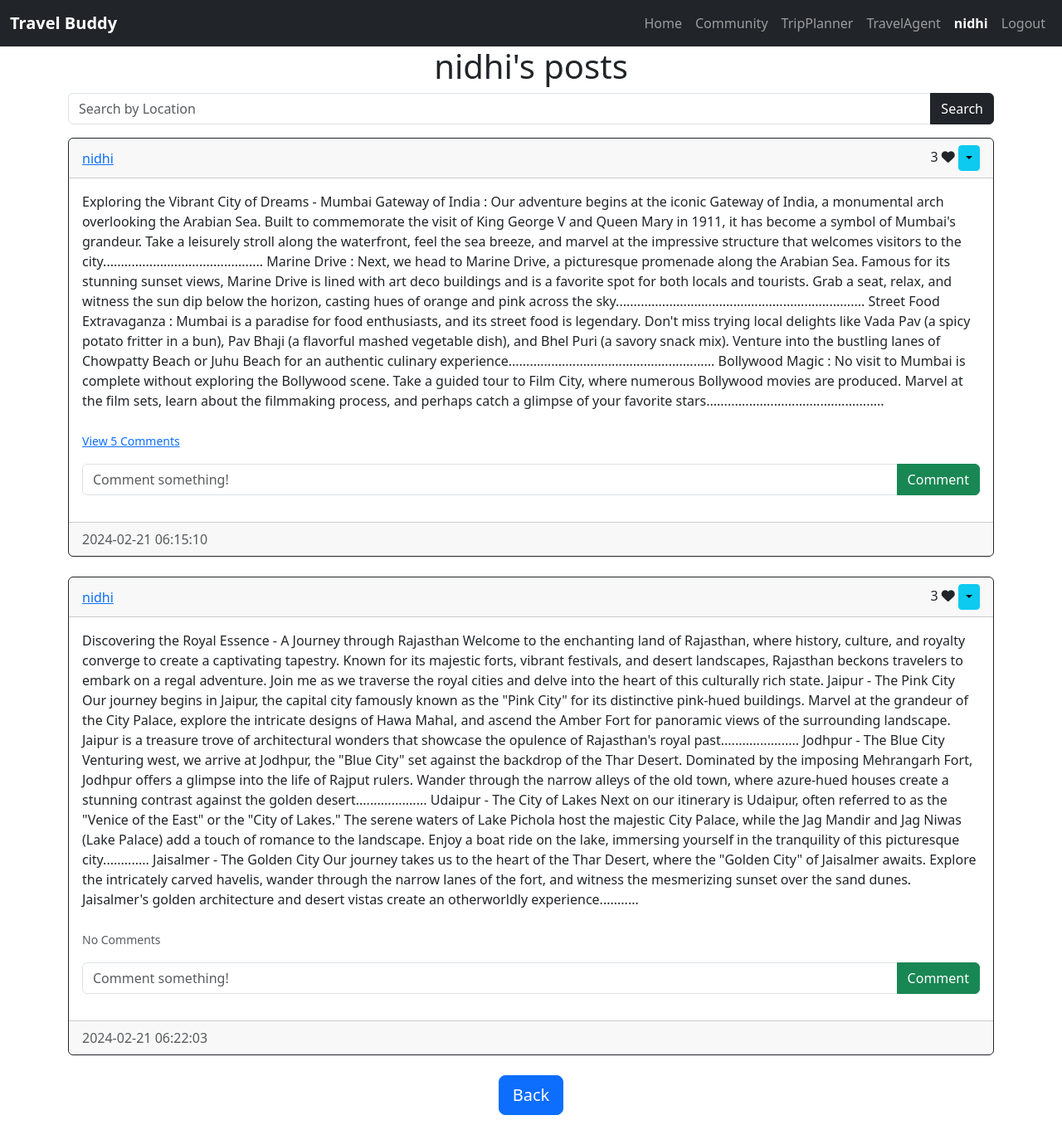
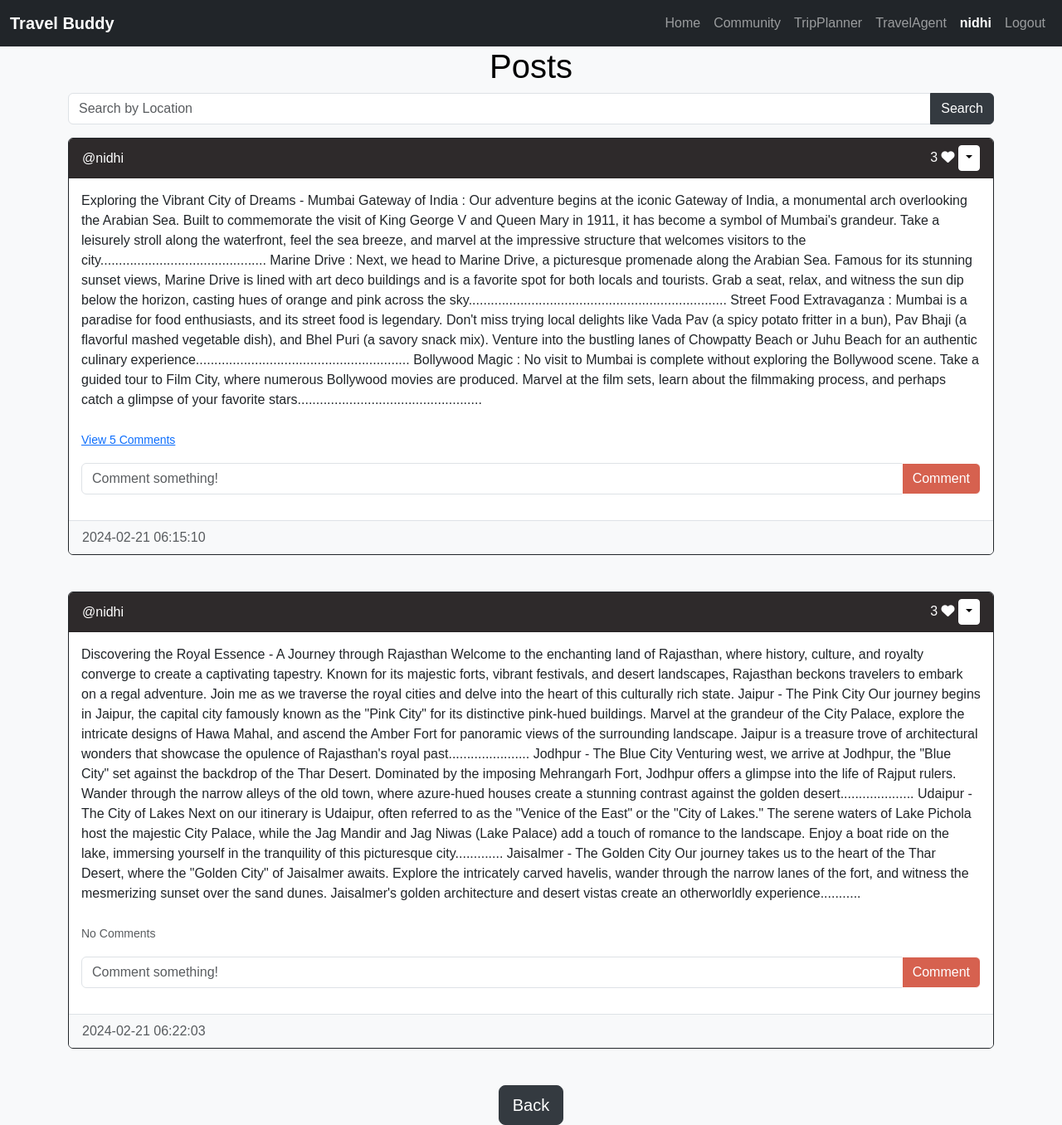
Before and after one commit to GaurangMapuskar/TravelBuddy, a Flask app: a page that uses website/templates/posts.html in a window 1280 px wide. Shown: the whole page at 83% size. Run offline with Flask 3, Linux system fonts and the light colour scheme; a user stored in the database is signed in; some libraries are stand-ins or nearby versions.

Commit message:
INitial commit

```diff
--- a/streamlit.py
+++ b/streamlit.py
@@ -7,7 +7,7 @@ from langchain.prompts import PromptTemplate
 from langchain.chains import LLMChain
 from langchain.memory import ConversationBufferMemory
 
-os.environ['OPENAI_API_KEY'] = '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'
+os.environ['OPENAI_API_KEY'] = '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'
 
 destination_template = PromptTemplate(
     input_variables=[
--- a/website/templates/posts.html
+++ b/website/templates/posts.html
@@ -1,8 +1,9 @@
-{% extends "posts_div.html" %} {% block title %}{{username}}'s Posts{% endblock
-%} {% block header %} {{username}}'s posts {% endblock %} {% block footer %}
+{% extends "posts_div.html" %} {% block title %}{{user.username}}'s Posts{%
+endblock %} {% block header %} {{user.username}}'s posts {% endblock %} {% block
+footer %}
 <div align="center">
   <a href="/home"
-    ><button type="button" class="btn btn-primary btn-lg">Back</button></a
+    ><button type="button" class="btn btn-dark btn-lg">Back</button></a
   >
 </div>
 {% endblock %}
--- a/website/templates/posts_div.html
+++ b/website/templates/posts_div.html
@@ -1,6 +1,91 @@
 {% extends "base.html" %} {% block title %}Home{% endblock %} {% block content
 %}
-<h1 align="center">{% block header %}Posts{% endblock %}</h1>
+<style>
+  body {
+    font-family: "Arial", sans-serif;
+    background-color: #f8f9fa;
+    color: #343a40;
+  }
+
+  h1 {
+    text-align: center;
+    color: #000000;
+  }
+
+  form {
+    margin-bottom: 20px;
+  }
+
+  .card {
+    margin-bottom: 20px;
+    transition: background-color 0.3s;
+  }
+
+  .card:hover {
+    background-color: #e2e6ea;
+  }
+
+  .card-header {
+    background-color: #2e2a2b;
+    color: #fff;
+  }
+
+  .card-body {
+    padding: 15px;
+  }
+
+  .card-text {
+    font-size: 16px;
+  }
+
+  .card-footer {
+    background-color: #f8f9fa;
+    border-top: 1px solid #dee2e6;
+  }
+
+  .btn-info {
+    background-color: #ffffff;
+    border-color: #ffffff;
+  }
+
+  .btn-info:hover {
+    background-color: #ffffff;
+    border-color: #ffffff;
+  }
+
+  .btn-dark {
+    background-color: #343a40;
+    border-color: #343a40;
+  }
+
+  .btn-dark:hover {
+    background-color: #292b2c;
+    border-color: #292b2c;
+  }
+
+  .btn-success {
+    background-color: #d6614f;
+    border-color: #ffffff;
+  }
+
+  .btn-success:hover {
+    background-color: #8e3a2d;
+    border-color: #ffffff;
+  }
+
+  .btn-secondary {
+    background-color: #6c757d;
+    border-color: #6c757d;
+  }
+
+  .btn-secondary:hover {
+    background-color: #5a6268;
+    border-color: #545b62;
+  }
+</style>
+
+<h1>Posts</h1>
+
 <form method="POST" class="mb-3">
   <div class="input-group">
     <input
@@ -12,11 +97,17 @@
     <button type="submit" class="btn btn-dark">Search</button>
   </div>
 </form>
+
 <div id="posts">
   {% for post in posts %}
   <div class="card border-dark">
     <div class="card-header d-flex justify-content-between align-items-center">
-      <a href="/posts/{{post.user.username}}">{{post.user.username}}</a>
+      <a
+        href="/posts/{{post.user.username}}"
+        style="text-decoration: none; color: inherit"
+      >
+        @{{post.user.username}}
+      </a>
       <div>
         <span id="likes-count-{{post.id}}"> {{ post.likes|length }}</span>
         {% if user.id in post.likes|map(attribute="author")|list %}
@@ -58,8 +149,11 @@
             {% for comment in post.comments %}
             <div class="d-flex justify-content-between align-items-center">
               <div>
-                <a href="/posts/{{comment.user.username}}"
-                  >{{comment.user.username}}</a
+                <a
+                  href="/posts/{{comment.user.username}}"
+                  style="text-decoration: none; color: inherit"
+                >
+                  {{comment.user.username}} </a
                 >: {{comment.text}}
               </div>
               <div>
@@ -116,6 +210,7 @@
   </div>
   <br/ > {% endfor %}
 </div>
+
 {% block footer %}
 <div align="center">
   <a href="/create-post"
--- a/website/views.py
+++ b/website/views.py
@@ -31,7 +31,7 @@ except Exception as e:
     city_data = {}
     places_data = {}
 
-@views.route("/")
+
 @views.route("/home", methods=['GET', 'POST'])
 @login_required
 def home():
@@ -96,7 +96,7 @@ def delete_post(id):
 
     if not post:
         flash("Post does not exist.", category='error')
-    elif current_user.id != post.id:
+    elif current_user.id != post.author:
         flash('You do not have permission to delete this post.', category='error')
     else:
         db.session.delete(post)
@@ -209,7 +209,7 @@ def travel_agents():
 
     return render_template("travel_agents.html", user=current_user, agents=agents)
 
-
+@views.route("/")
 @views.route("/places", methods=['GET', 'POST'])
 @login_required
 def places():
```
Also changed, not shown: website/templates/travel_agents.html (+16 -1 lines), instance/database.db.
